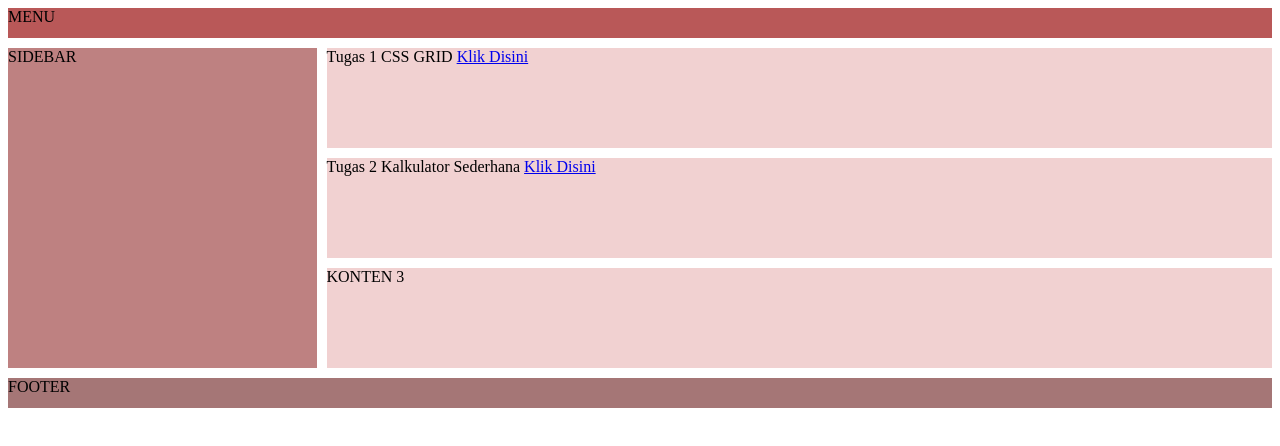
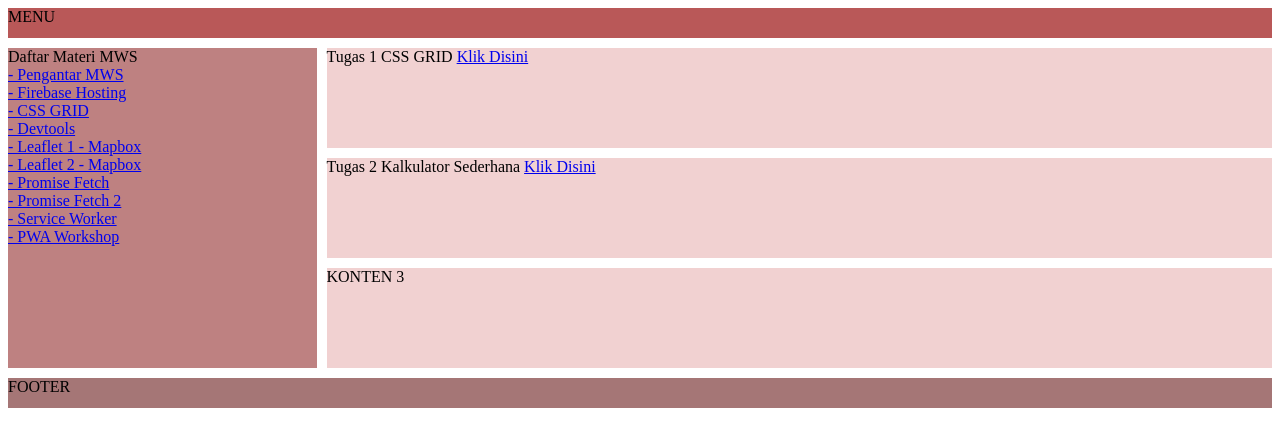
Before and after one commit to andreaschrist27/googleMWS, a plain HTML site: page public/index.html in a window 1280 px wide. Drawn offline with Linux system fonts and the light colour scheme.

Commit message:
Materi MWS

```diff
--- a/public/index.html
+++ b/public/index.html
@@ -11,7 +11,18 @@
 <body>
     <div class="container">
         <div class="menu">MENU</div>
-        <div class="sidebar">SIDEBAR</div>
+        <div class="sidebar">Daftar Materi MWS<br>
+          <a href="materi/1. pengantarMWS.pdf">- Pengantar MWS</a><br>
+          <a href="materi/2. firebaseHosting.pdf">- Firebase Hosting</a><br>
+          <a href="materi/3. CSS Grid.pdf">- CSS GRID</a><br>
+          <a href="materi/4. Devtools.pdf">- Devtools</a><br>
+          <a href="materi/5. Leaflet 1 - mapbox.pdf">- Leaflet 1 - Mapbox</a><br>
+          <a href="materi/5.1 Leaflet 2 - mapbox.pdf">- Leaflet 2 - Mapbox</a><br>
+          <a href="materi/6. PromiseFetch.pdf">- Promise Fetch</a><br>
+          <a href="materi/6.1 FetchJson.pdf">- Promise Fetch 2</a><br>
+          <a href="materi/7. ServiceWorker.pdf">- Service Worker</a><br>
+          <a href="materi/8. PWA.pdf">- PWA Workshop</a><br>
+        </div>
         <div class="konten">Tugas 1 CSS GRID <a href="cssgrid/index.html">Klik Disini</a></div>
         <div class="konten">Tugas 2 Kalkulator Sederhana <a href="kalkulator/index.html">Klik Disini</a></div>
         <div class="konten">KONTEN 3</div>
```
Also changed, not shown: 10 other files.
